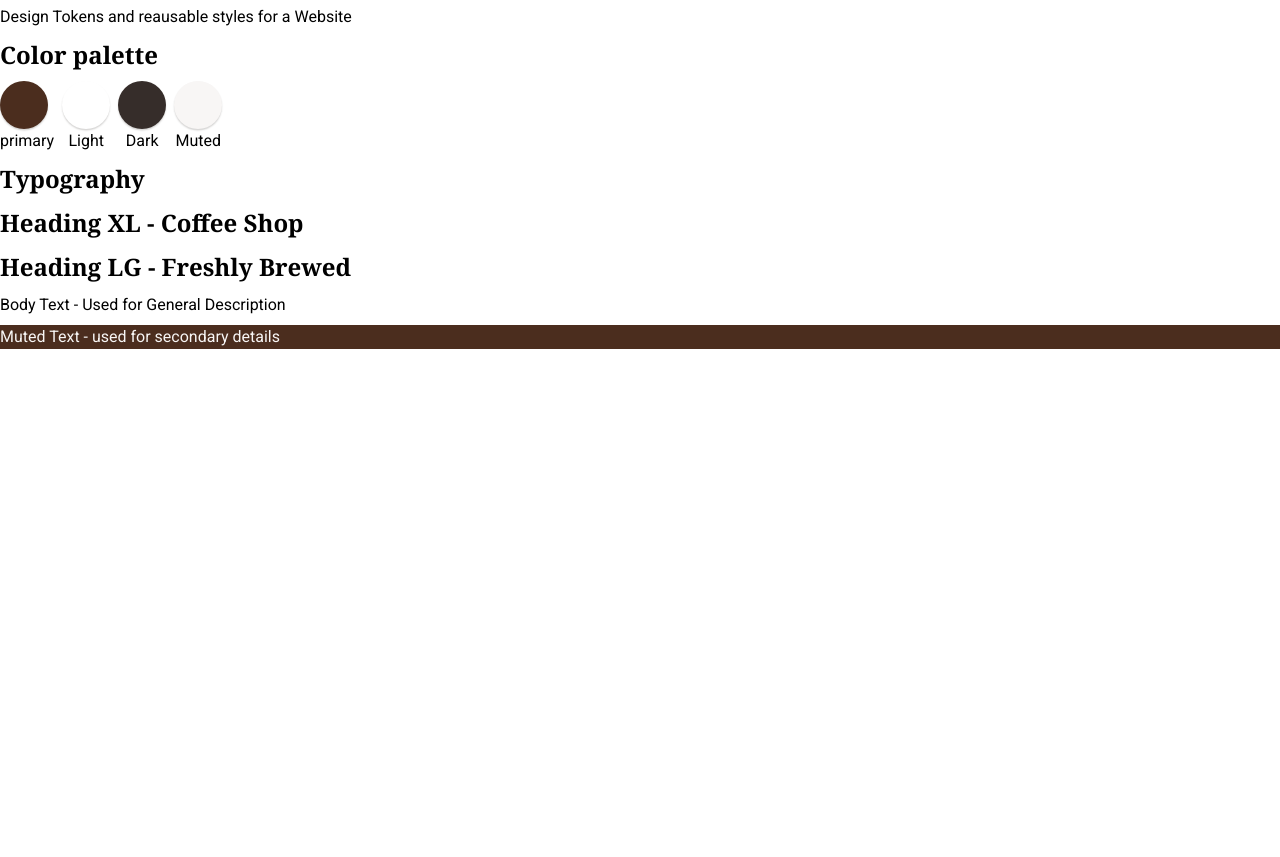
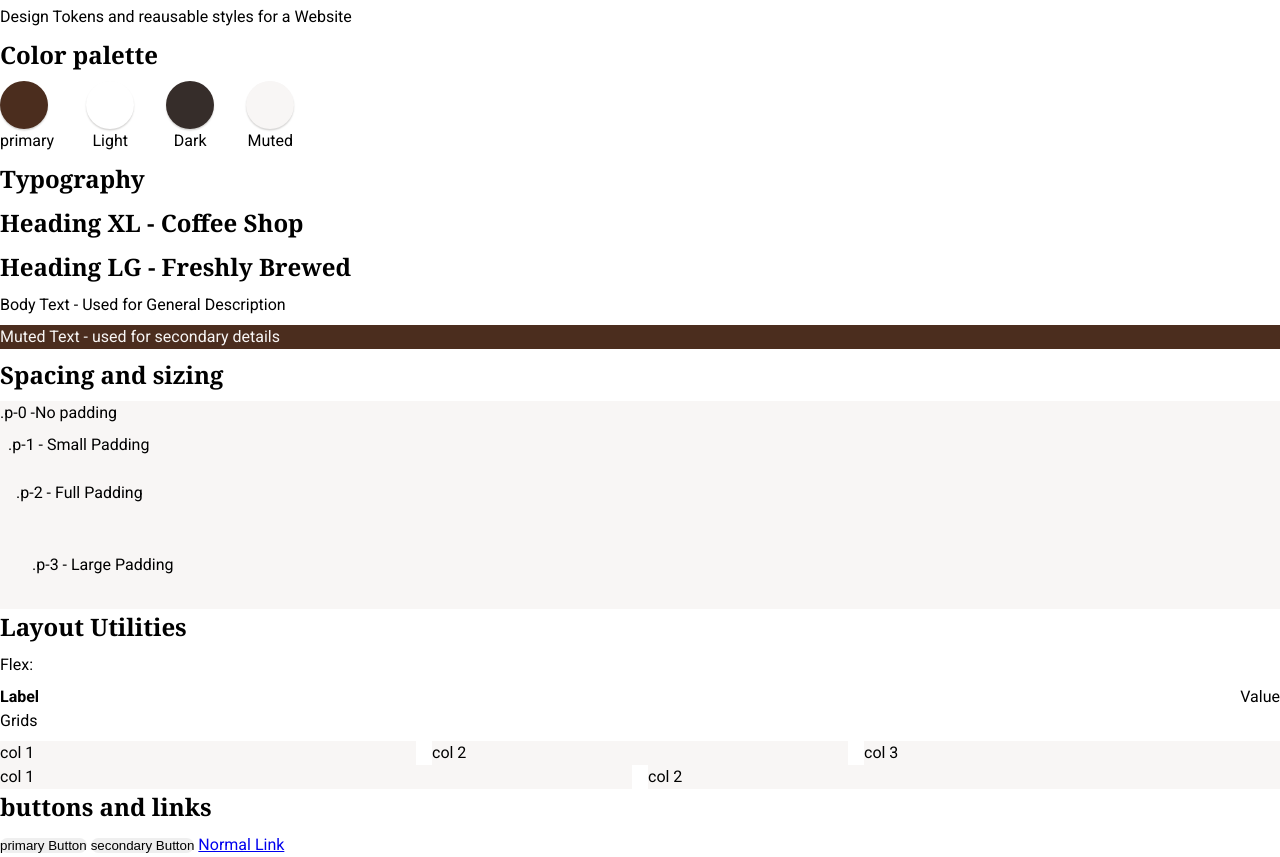
Before and after one commit to emma22cauchi-cmd/website-Design, a plain HTML site: page coffee/style-guide.html in a window 1280 px wide. Shown: the part 51-908 px from the top of the page. Before the commit the page ends 800 px from the top, so only its background shows below. Drawn offline with Linux system fonts and the light colour scheme.

Commit message:
Layout and Buttons

```diff
--- a/coffee/style-guide.html
+++ b/coffee/style-guide.html
@@ -19,7 +19,7 @@
         <section>
             <h2>Color palette</h2>
 
-            <article class="swatches">
+            <article class="swatches gap-3">
 
         <!--color swatch-->
         <div class="swatch">
@@ -58,6 +58,56 @@
 <p class="bg-primary text-muted">Muted Text - used for secondary details </p>
         </section>
 
+        <sectio>
+            <h2>Spacing and sizing</h2>
+
+            <div class="p-0 bg-muted n-1">
+                .p-0 -No padding
+            </div>
+
+            <div class="p-1 bg-muted n-1" >
+                .p-1 - Small Padding
+            </div>
+            <div class="p-2 bg-muted n-1">
+                .p-2 - Full Padding
+            </div>
+            <div class="p-3 bg-muted n-1" >
+                .p-3 - Large Padding
+            </div>
+        </sectio>
+
+        <section>
+            <h2>Layout Utilities</h2>
+
+
+            <p>Flex:</p>
+            <div class="d-flex flex-between">
+                <strong> Label</strong>
+                <span>Value</span>
+            </div>
+            <p>Grids</p>
+            <div class="d-grid grid-3col gap-2 n-2">
+
+                <div class="bg-muted">col 1</div>
+                <div class="bg-muted">col 2</div>
+                <div class="bg-muted">col 3</div>
+            </div>
+
+            <div class="d-grid grid-2col gap-2 n-2">
+
+                <div class="bg-muted">col 1</div>
+                <div class="bg-muted">col 2</div>
+            </div>
+        </section>
+
+        <section>
+            <h2>buttons and links</h2>
+
+            <button class="btn btn-primary">primary Button</button>
+            <button class="btn btn-secondary">secondary Button</button>
+            <a href="#" class="link"> Normal Link</a>
+        </section>
+
 
     </main>
 
--- a/coffee/style.css
+++ b/coffee/style.css
@@ -8,8 +8,13 @@
    --muted:#f8f6f5;
 
 --font-normal: Roboto,arial,sans-serif;
---font-heading: 'Noto serif',serif
+--font-heading: 'Noto serif',serif;
 
+
+--space-0: 0;
+--space-1: 0.5rem;
+--space-2: 1rem;
+--space-3: 2rem;
 }
 
 /* CSS Reset - Targets everything */
@@ -32,6 +37,23 @@ p{
     margin-bottom: 0.5rem;
 }
 
+
+
+/************************************* BUTTONS ********************************/
+.btn{
+    border:none;
+    border-radius: 1rem;
+
+    padding: var(--space-1) var{var(--space-2)};
+
+    cursor: pointer;
+
+}
+
+
+
+
+
 /*************************************  COLOR  ********************************/
 
 .bg-primary { background-color: var(--primary); }
@@ -40,18 +62,51 @@ p{
 .bg-muted {  background-color: var(--muted);}
 
 
-    .text-primartext{ color: var(--primary); }
+    .text-primary { color: var(--primary); }
     .text-dark { color: var(--Dark); }
     .text-light { color: var(--light); }
     .text-muted { color: var(--muted); }
+
+ /************************************* LAYOUT ********************************/
+.d-flex { display:flex; }
+.d-grid { display: grid; }
+.flex-between{ justify-content: space-between;}
+
+
+.d-flex { display:flex; }
+.d-grid { display: grid; }
+.flex-between{ justify-content: space-between;}
+
+.grid-3col {
+    grid-template-columns: repeat(3,1fr);
+}
+.grid-2col {
+    grid-template-columns: repeat(2,1fr);
+}
+
+
+
+ /************************************* SPACING ********************************/
+.p-0 { padding: var(--space-0);}
+.p-1 { padding: var(--space-1);}
+.p-2 { padding: var(--space-2);}
+.p-3 { padding: var(--space-3);}
+
+.m-0 { margin: var(--space-0);}
+.m-1 { margin: var(--space-1);}
+.m-2 { margin: var(--space-2);}
+.m-3 { margin: var(--space-3);}
+
+.gap-0 { gap: var(--space-0);}
+.gap-1 { gap: var(--space-1);}
+.gap-2 { gap: var(--space-2);}
+.gap-3 { gap: var(--space-3);}
 
 
 /************************************* SWATCHES ********************************/
 
 .swatches{
     display: flex;
-    gap: 0.5rem;
-
 }
 .swatch .swatch-value {
     border-radius: 100%;
```
